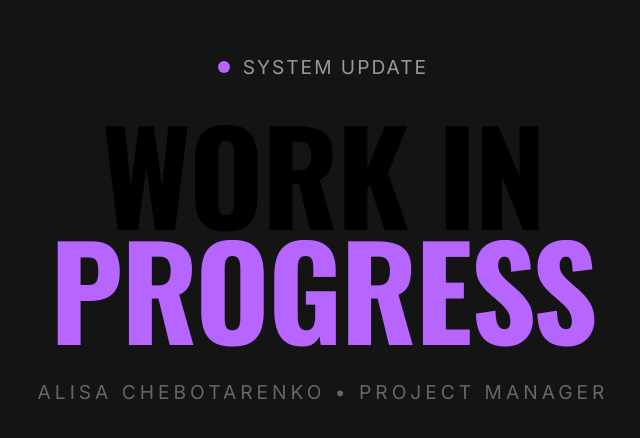
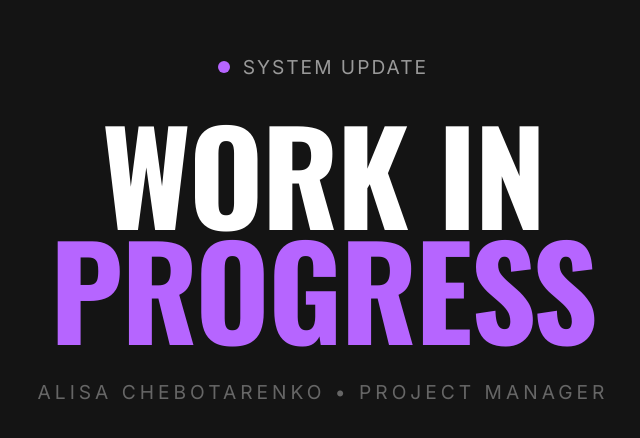
Before and after one commit to cheborotalco/MYSITE, a React (Vite) app: page / in a window 1280 px wide. Shown: the part 170-608 px from the top of the page, without its empty margins (317-957 px from the left). Built offline with nearby package versions, Linux system fonts and the light colour scheme.

Commit message:
Scritta WIP bianca

```diff
--- a/src/components/ComingSoon.css
+++ b/src/components/ComingSoon.css
@@ -48,6 +48,7 @@
   line-height: 0.9;
   margin: 0 0 2rem 0;
   letter-spacing: -2px;
+  color: #ffffff;
 }
 
 .wip-purple {
```
